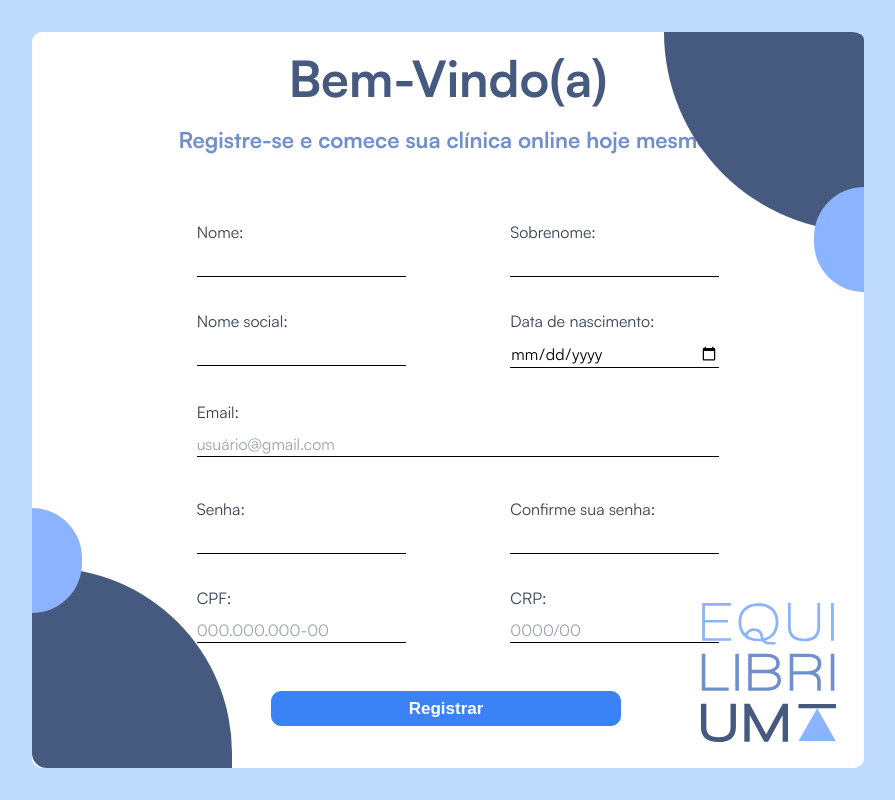
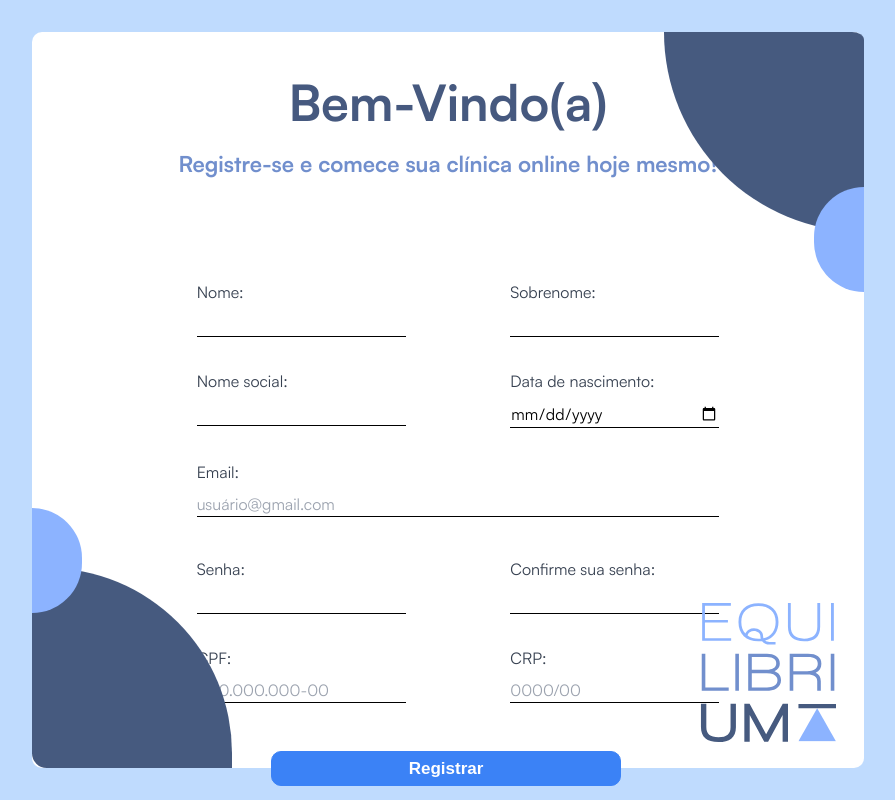
Before and after one commit to ChHenrique/equilibrium, a React (Vite) app in the folder frontend/: page /registro_psi in a window 1280 px wide. Shown: the whole page, without its empty margins (192-1087 px from the left). Built offline with nearby package versions, Linux system fonts and the light colour scheme.

Commit message:
ajeitando

```diff
--- a/frontend/src/pages/Dashboard/sections/Chats.jsx
+++ b/frontend/src/pages/Dashboard/sections/Chats.jsx
@@ -40,8 +40,8 @@ export function Chats() {
                     {mensagens.map((mensagem, index) => {
                         return (
                             <div className="w-full h-fit flex items-end">
-                                <div className="w-7/12 ml-auto h-fit whitespace-wrap">
-                                <h1 className="text-base bg-primary-300 w-full ml-auto p-2 m-2 overflow-wrap break-word  h-max rounded-t-3xl rounded-bl-[24px] text-left" key={index}>{mensagem}</h1>
+                                <div className="w-fit ml-auto h-fit whitespace-wrap overflow-wrap ">
+                                <h1 className="text-base bg-[#8095AB] max-w-2xl ml-auto p-2 m-2 h-max rounded-t-3xl rounded-bl-[24px] text-left break-all text-[#dadada]" key={index}>{mensagem}</h1>
                                 </div>
                             </div>
                         )
--- a/frontend/src/pages/registration/registration.psi/sections/form.jsx
+++ b/frontend/src/pages/registration/registration.psi/sections/form.jsx
@@ -7,9 +7,9 @@ import { CPF_CRP } from "../storage/cpf_crp";
 
 export const Form = forwardRef(({ errors = {} },ref) => {
     return (
-        <article className="flex flex-col justify-center items-center p-0 w-full max-w-4xl h-auto font-satoshi-Regular -mb-8">
+        <article className="flex flex-col justify-center items-center p-0 w-full max-w-4xl h-auto font-satoshi-Regular -mb-8 mt-7">
 
-            <form ref={ref} method = "post" className="w-4/6 max-w-1xl h-auto mt-12 ml-5">
+            <form ref={ref} method = "post" className="w-4/6 max-w-1xl h-auto mt-14 ml-5">
 
                 <Name
                     nameError={errors.name}
--- a/frontend/src/pages/registration/registration.psi/sections/header.jsx
+++ b/frontend/src/pages/registration/registration.psi/sections/header.jsx
@@ -2,7 +2,7 @@
 
 export function Header() {
     return (
-        <header className='justify-center flex flex-col items-center text-center mt-2 '>
+        <header className='justify-center flex flex-col items-center text-center mt-8 '>
             <h1 className='text-[#46597F] font-satoshi-bold text-[50px] text-center mt-0'> Bem-Vindo(a) </h1>
             <h3 className='text-[#718FCD] font-satoshi-bold text-[22px] text-center mt-2'>Registre-se e comece sua clínica online hoje mesmo!</h3>
         </header>
--- a/frontend/src/pages/search/informações_psicologos/info_psicologo1.jsx
+++ b/frontend/src/pages/search/informações_psicologos/info_psicologo1.jsx
@@ -94,7 +94,7 @@ export function Psicologo({ nome, foto, tempConsulta, formação_psicologo, topi
  <button
                     className="bg-[#355081] hover:bg-[#19376d] text-white font-bold py-2 px-4 rounded-xl"
                 >
-                    Acessar Consultas
+                    Agendar Consulta
                 </button>
             </aside>
 
```
